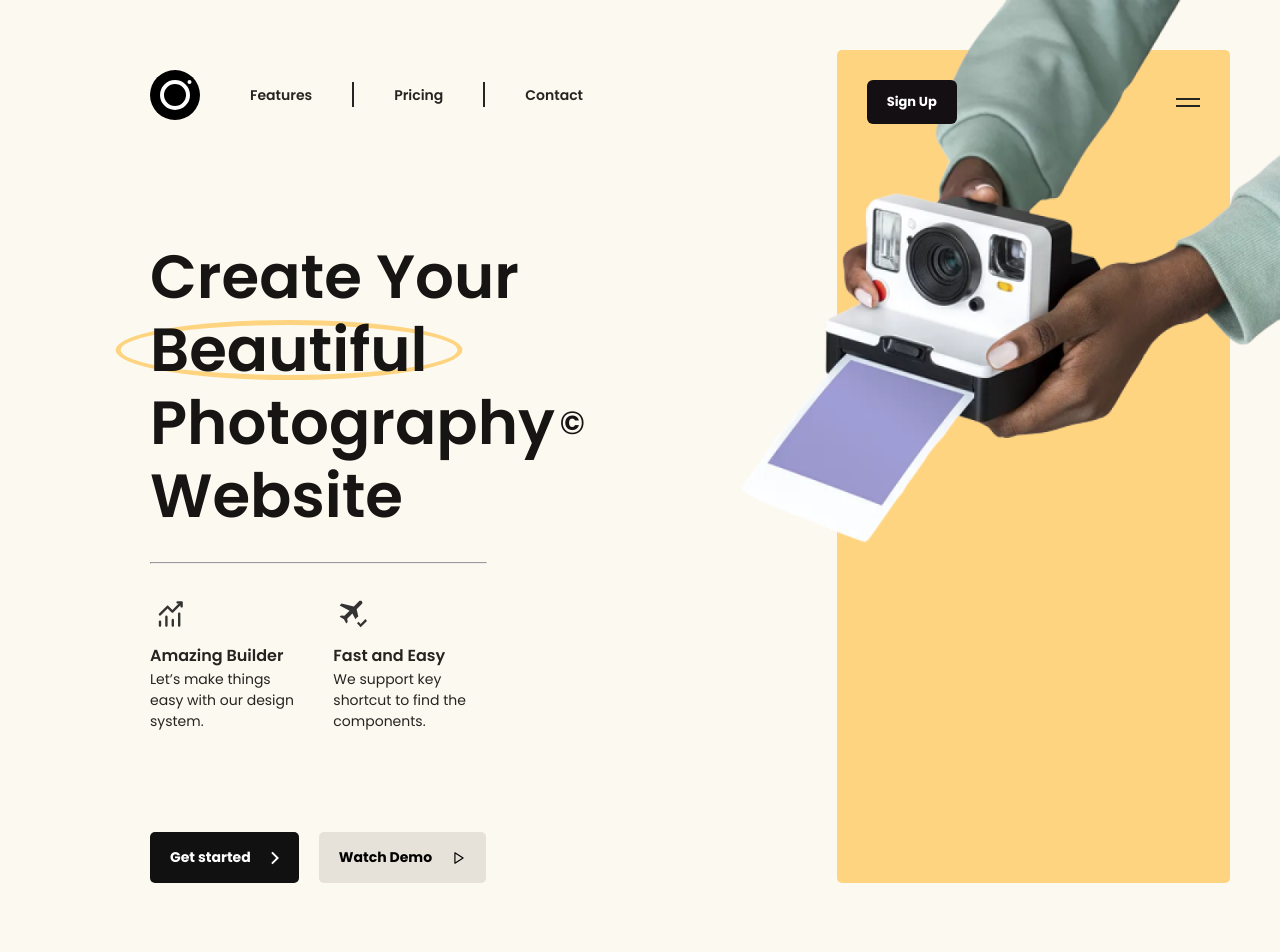
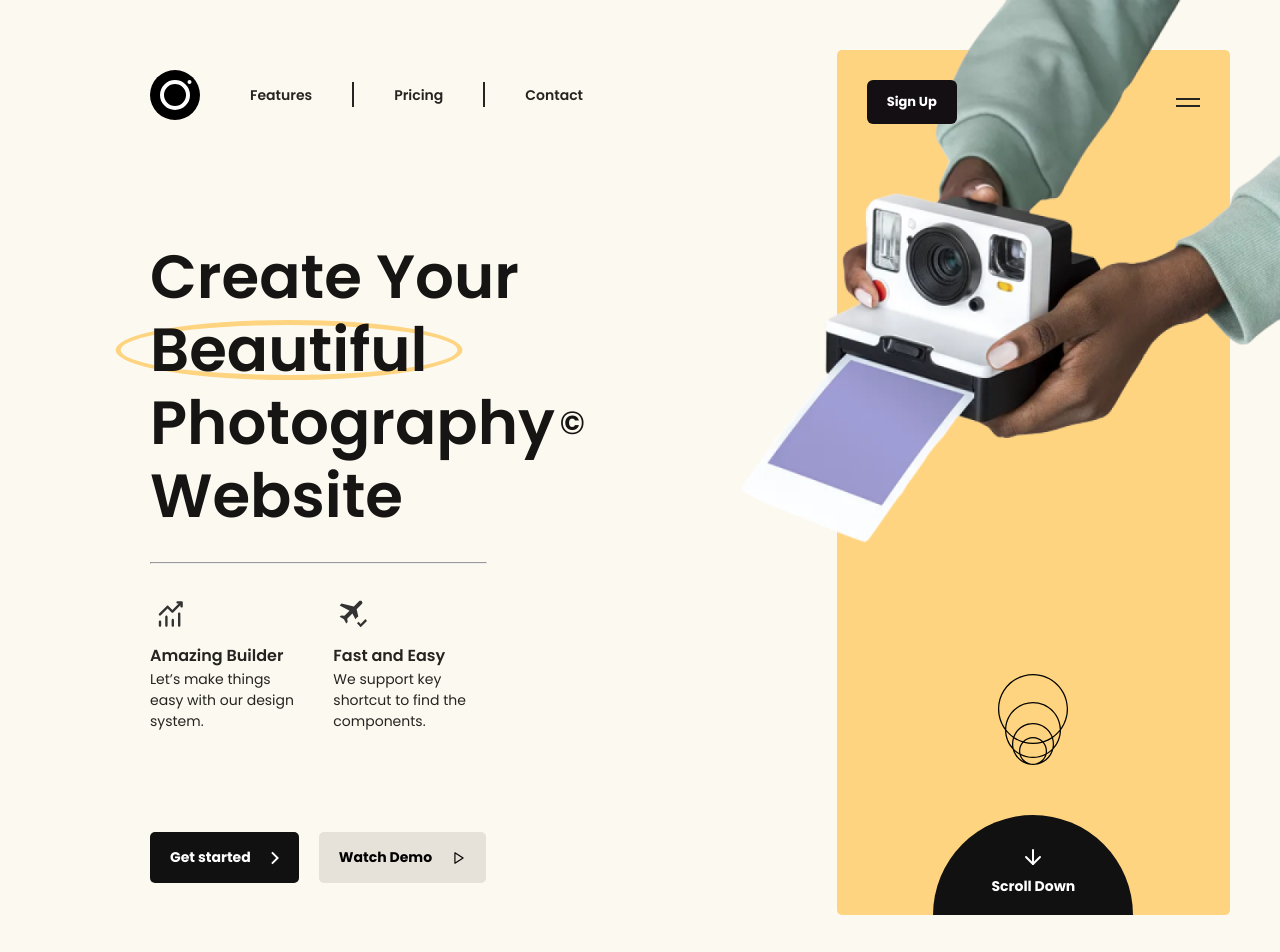
Before and after one commit to Adebesin-Cell/photo-concept, a React (Create React App) app: page / in a window 1280 px wide. Shown: the top 952 px of the page. Built offline with nearby package versions, Linux system fonts and the light colour scheme.

Commit message:
Updating UI

```diff
--- a/src/App.js
+++ b/src/App.js
@@ -2,6 +2,7 @@ import overlay from './assets/images/overlay.png';
 import { ReactComponent as Logo } from './assets/svgs/logo.svg';
 import { ReactComponent as TrendingLine } from './assets/svgs/icon-trending-lines.svg';
 import { ReactComponent as Airplane } from './assets/svgs/icon-airplane-check.svg';
+import illustration from './assets/svgs/illustration-union.svg';
 import './scss/styles.scss';
 
 function App() {
@@ -109,9 +110,9 @@ function App() {
                   viewBox='0 0 24 24'
                   fill='none'
                   stroke='currentColor'
-                  stroke-width='2'
-                  stroke-linecap='round'
-                  stroke-linejoin='round'
+                  strokeWidth='2'
+                  strokeLinecap='round'
+                  strokeLinejoin='round'
                 >
                   <polygon points='5 3 19 12 5 21 5 3'></polygon>
                 </svg>
@@ -135,7 +136,36 @@ function App() {
               </button>
             </div>
           </div>
-          <div className='card__details-footer'>&nbsp;</div>
+          <div className='card__details-footer'>
+            <div className='card__illustration'>
+              <img
+                src={illustration}
+                alt='union'
+                className='card__illustration-image'
+              />
+            </div>
+            <div className='card__scroll'>
+              <button className='card__scroll-button' name='Scroll Down'>
+                <span className='icon'>
+                  <svg
+                    xmlns='http://www.w3.org/2000/svg'
+                    width='24'
+                    height='24'
+                    viewBox='0 0 24 24'
+                    fill='none'
+                    stroke='currentColor'
+                    strokeWidth='2'
+                    strokeLinecap='round'
+                    strokeLinejoin='round'
+                  >
+                    <line x1='12' y1='5' x2='12' y2='19'></line>
+                    <polyline points='19 12 12 19 5 12'></polyline>
+                  </svg>
+                </span>
+                <span className='text'>Scroll Down</span>
+              </button>
+            </div>
+          </div>
         </div>
       </section>
     </div>
--- a/src/scss/_components.scss
+++ b/src/scss/_components.scss
@@ -280,4 +280,55 @@
         display: flex;
         gap: var(--span-s);
     }
+
+    &__details-footer {
+        padding-top: calc(11 * var(--span-xl));
+    }
+
+    &__illustration {
+        display: flex;
+        justify-content: center;
+    }
+
+    &__scroll {
+        display: flex;
+        justify-content: center;
+        height: 150px;
+        overflow-y: hidden;
+    }
+
+    &__scroll-button {
+        cursor: pointer;
+        margin-top: calc(var(--span-xl));
+        width: 200px;
+        height: 200px;
+        border-radius: 50%;
+        display: flex;
+        align-items: center;
+        // justify-content: center;
+        flex-direction: column;
+        border: none;
+        outline: none;
+        background: #111111;
+
+        .icon {
+            margin-top: var(--span-m);
+            color: var(--white);
+            display: flex;
+            align-items: center;
+            justify-content: center;
+        }
+
+        .text {
+            display: block;
+            margin-top: 5px;
+            font-family: var(--Poppins);
+            font-size: var(--size-s);
+            font-weight: var(--weight-xlg);
+            line-height: 24px;
+            letter-spacing: 0em;
+            text-align: center;
+            color: var(--white);
+        }
+    }
 }
```
Also changed, not shown: src/assets/svgs/icon-arrow-down.svg (added), src/assets/svgs/illustration-union.svg (added).
